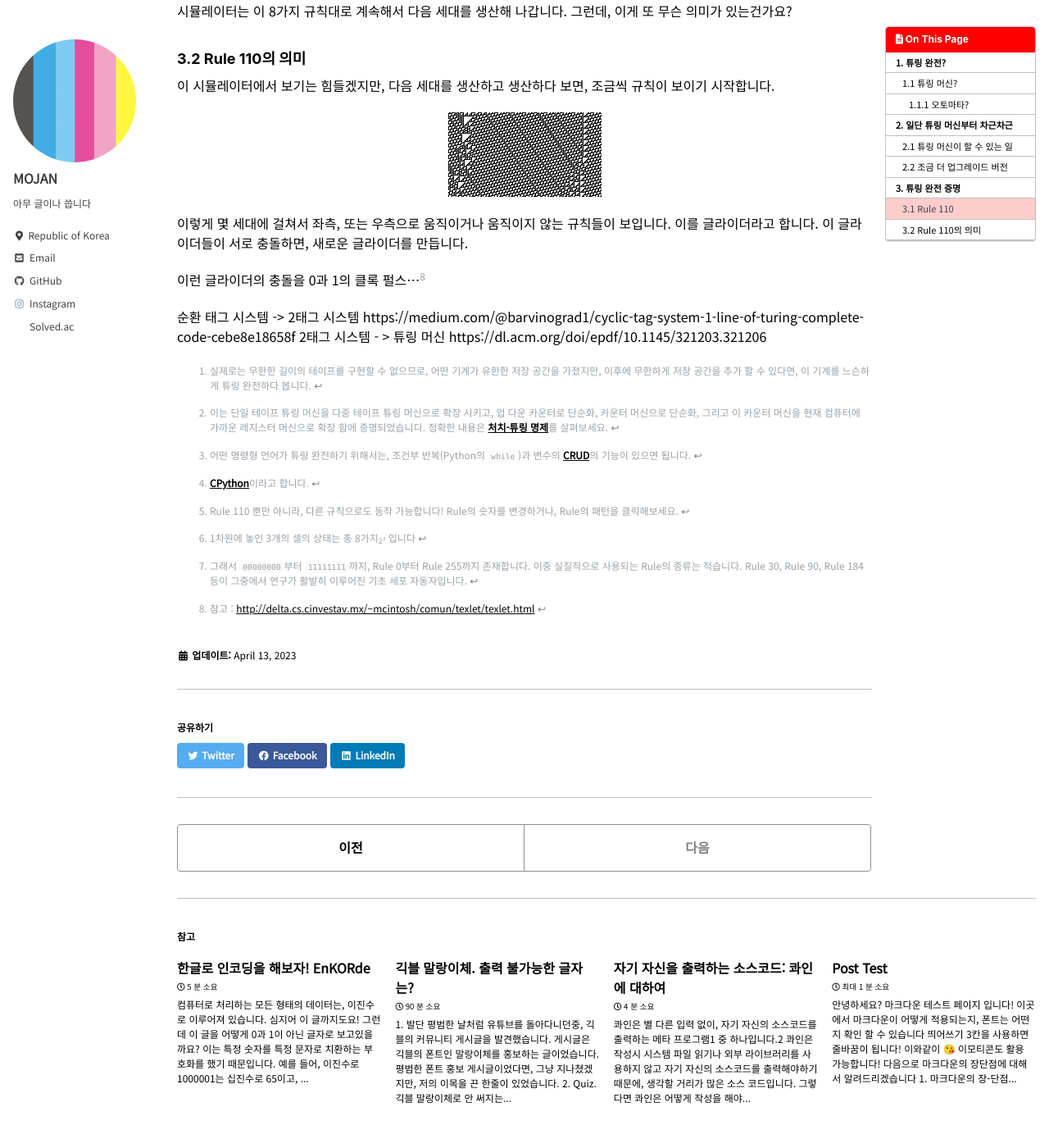
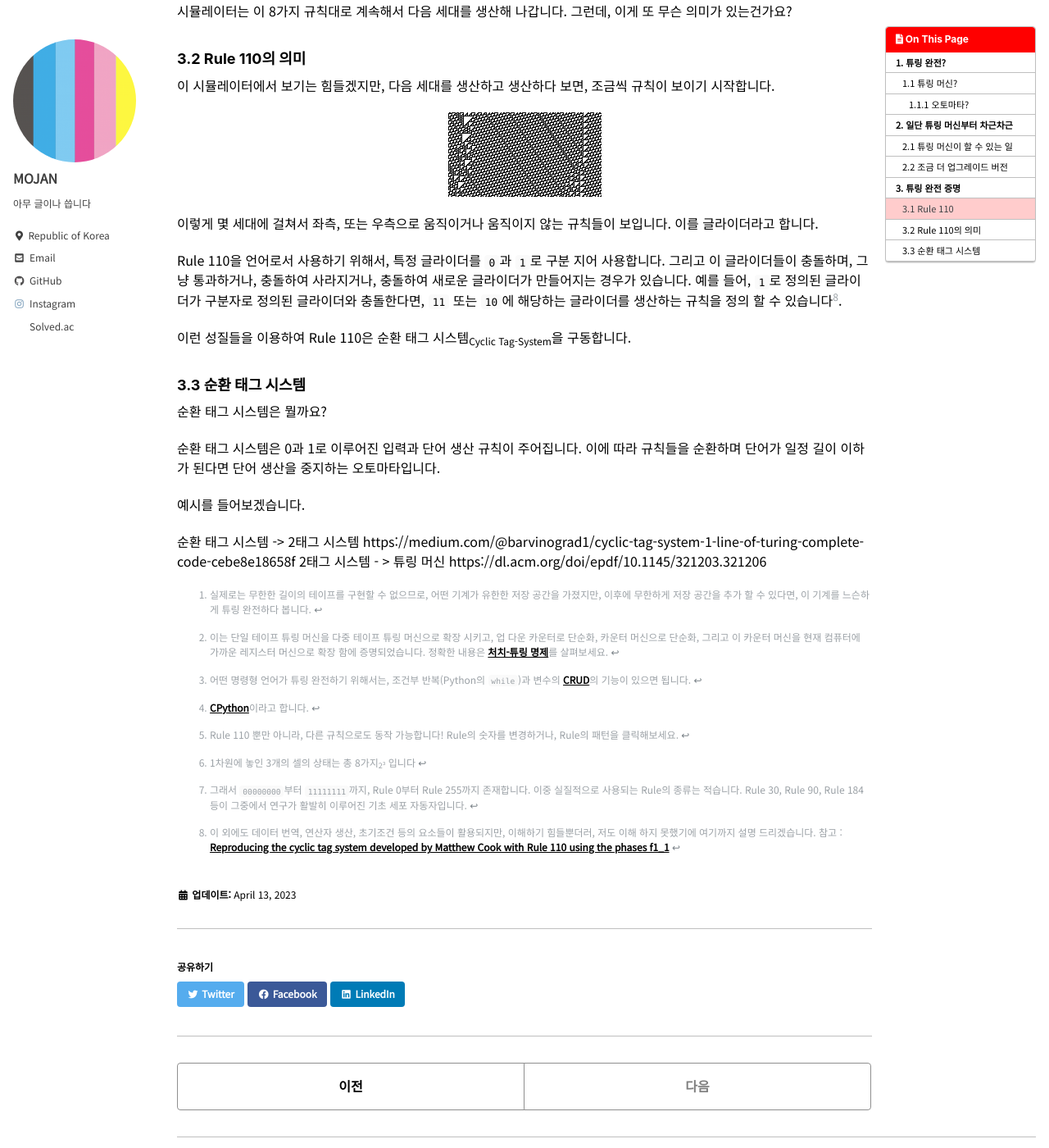
Before and after one commit to MOJAN3543/MOJAN3543.github.io, a Jekyll site: the page built from _posts/ProgrammingByHTML/2023-04-13-ProgrammingByHTML.md, in a window 1280 px wide and 1400 px high, scrolled down 6608 px. Shown: the whole window at 82% size. Built offline with Jekyll 4.4.1, drawn with Linux system fonts in a browser that asks for light colours; cached includes are drawn as plain includes; some of the changed text lies outside the part shown.

Commit message:
Update 2023-04-13-ProgrammingByHTML.md

```diff
--- a/_posts/ProgrammingByHTML/2023-04-13-ProgrammingByHTML.md
+++ b/_posts/ProgrammingByHTML/2023-04-13-ProgrammingByHTML.md
@@ -118,7 +118,7 @@ Tape : B101001B
 
 예를 들어 이런식입니다. Python이 튜링 완전하다는건 자명한 사실입니다[^3]. 그리고 C언어로는 Python을 구현 할 수 있습니다[^4]. 즉, C는 Python을 구동 시키기 때문에, 저절로 C는 튜링 완전하게 됩니다!
 
-특정 언어 C가 언어 P를 구동 시킬 수 있고, 그 반대도 성립하면, C와 P는 동등 하다고 할 수 있습니다. 이를 **튜링 등가**라고 합니다. 튜링 등가로 인해서 튜링 완전성이 증명된 아주 간단한 언어를 동작시켜, 특정 언어가 튜링 완전하다는것을 증명시키곤 합니다. 주로 그 대상이 되는것은 [**Rule 110**](https://en.wikipedia.org/wiki/Rule_110)입니다.
+특정 언어 C가 언어 P를 구동 시킬 수 있고, 그 반대도 성립하면, C와 P는 동등 하다고 할 수 있습니다. 이를 **튜링 등가**라고 합니다. 튜링 등가로 인해서 튜링 완전성이 증명된 아주 간단한 언어를 동작시켜, 특정 언어가 튜링 완전하다는것을 증명시키곤 합니다. 주로 구현의 대상이 되는것은 [**Rule 110**](https://en.wikipedia.org/wiki/Rule_110)입니다.
 
 ### 3.1 Rule 110
 Rule 110은 **기초 세포 자동자**<sub>(Elementary Cellular Automata)</sub>의 종류중 하나입니다. 일렬로 배열된 세포의 주변 상태에 따라, 다음 세대의 상태가 결정되는 오토마타입니다.
@@ -141,9 +141,17 @@ Rule 110의 의미도 이 패턴을 의미합니다. `111`부터 `000`까지의
 
 ![Rule110Glider](https://github.com/MOJAN3543/MOJAN3543.github.io/blob/main/_posts/ProgrammingByHTML/rule110gilder.png?raw=true"Rule110Glider")
 {: .text-center}
-이렇게 몇 세대에 걸쳐서 좌측, 또는 우측으로 움직이거나 움직이지 않는 규칙들이 보입니다. 이를 글라이더라고 합니다. 이 글라이더들이 서로 충돌하면, 새로운 글라이더를 만듭니다.
+이렇게 몇 세대에 걸쳐서 좌측, 또는 우측으로 움직이거나 움직이지 않는 규칙들이 보입니다. 이를 글라이더라고 합니다.
 
-이런 글라이더의 충돌을 0과 1의 클록 펄스...[^8]
+Rule 110을 언어로서 사용하기 위해서, 특정 글라이더를 `0`과 `1`로 구분 지어 사용합니다. 그리고 이 글라이더들이 충돌하며, 그냥 통과하거나, 충돌하여 사라지거나, 충돌하여 새로운 글라이더가 만들어지는 경우가 있습니다. 예를 들어, `1`로 정의된 글라이더가 구분자로 정의된 글라이더와 충돌한다면, `11` 또는 `10`에 해당하는 글라이더를 생산하는 규칙을 정의 할 수 있습니다[^8].
+
+이런 성질들을 이용하여 Rule 110은 순환 태그 시스템<sub>Cyclic Tag-System</sub>을 구동합니다.
+### 3.3 순환 태그 시스템
+순환 태그 시스템은 뭘까요?
+
+순환 태그 시스템은 0과 1로 이루어진 입력과 단어 생산 규칙이 주어집니다. 이에 따라 규칙들을 순환하며 단어가 일정 길이 이하가 된다면 단어 생산을 중지하는 오토마타입니다.
+
+예시를 들어보겠습니다.
 
 순환 태그 시스템 -> 2태그 시스템 https://medium.com/@barvinograd1/cyclic-tag-system-1-line-of-turing-complete-code-cebe8e18658f
 2태그 시스템 - > 튜링 머신 https://dl.acm.org/doi/epdf/10.1145/321203.321206
@@ -155,7 +163,8 @@ Rule 110의 의미도 이 패턴을 의미합니다. `111`부터 `000`까지의
 [^5]: Rule 110 뿐만 아니라, 다른 규칙으로도 동작 가능합니다! Rule의 숫자를 변경하거나, Rule의 패턴을 클릭해보세요.
 [^6]: 1차원에 놓인 3개의 셀의 상태는 총 8가지<sub>2³</sub> 입니다
 [^7]: 그래서 `00000000`부터 `11111111`까지, Rule 0부터 Rule 255까지 존재합니다. 이중 실질적으로 사용되는 Rule의 종류는 적습니다. Rule 30, Rule 90, Rule 184 등이 그중에서 연구가 활발히 이루어진 기초 세포 자동자입니다.
-[^8]: 참고 : [http://delta.cs.cinvestav.mx/~mcintosh/comun/texlet/texlet.html](http://delta.cs.cinvestav.mx/~mcintosh/comun/texlet/texlet.html)
+[^8]: 이 외에도 데이터 번역, 연산자 생산, 초기조건 등의 요소들이 활용되지만, 이해하기 힘들뿐더러, 저도 이해 하지 못했기에 여기까지 설명 드리겠습니다. 참고 : [**Reproducing the cyclic tag system developed by Matthew Cook with Rule 110 using the phases f1_1**](https://uwe-repository.worktribe.com/output/970133)
+<!-- [^8]: 참고 : [http://delta.cs.cinvestav.mx/~mcintosh/comun/texlet/texlet.html](http://delta.cs.cinvestav.mx/~mcintosh/comun/texlet/texlet.html) -->
 <style>
 *{
 	font-family: 'Noto Sans KR', sans-serif;
```
